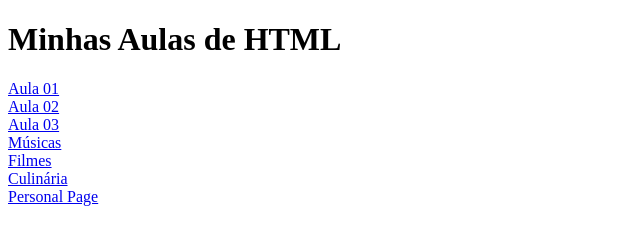
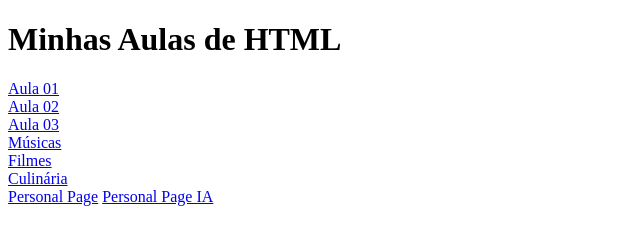
Before and after one commit to mariaeduarda-23/aula-fundamentos-html, a plain HTML site: page index.html in a window 1280 px wide. Shown: the whole page, without its empty margins (0-640 px from the left). Drawn offline with Linux system fonts and the light colour scheme.

Commit message:
atualizações

```diff
--- a/index.html
+++ b/index.html
@@ -14,6 +14,7 @@
     <a href="filmes.html">Filmes</a><br>
     <a href="culinaria.html">Culinária</a><br>
     <a href="personal_page.html">Personal Page</a>
+    <a href="personal_page_ia.html">Personal Page IA</a>
 
 </body>
 </html>
```
